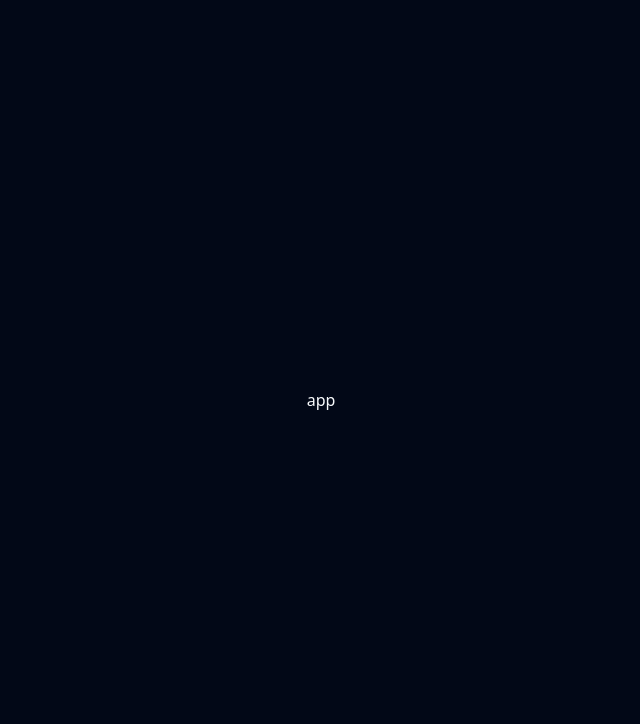
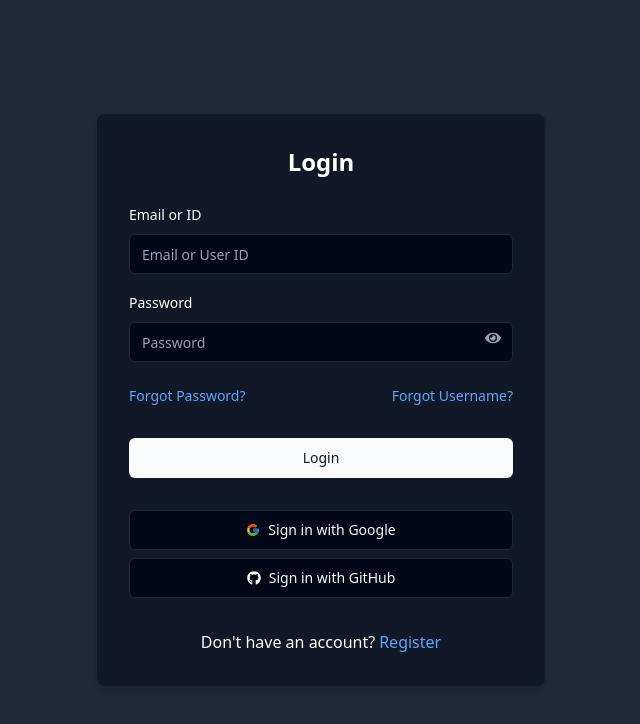
Before and after one commit to varunkainth/Task-Management-Frontend, a React (Vite) app: page / in a window 1280 px wide. Shown: the top 724 px of the page, without its empty margins (319-959 px from the left). Built offline with nearby package versions, Linux system fonts and the light colour scheme; no server answers.

Commit message:
"Added login feature with Google and GitHub sign-in options, updated package.json with new dependencies, and created a new login page component"

```diff
--- a/package.json
+++ b/package.json
@@ -11,6 +11,7 @@
   },
   "dependencies": {
     "@radix-ui/react-dropdown-menu": "^2.1.1",
+    "@radix-ui/react-label": "^2.1.0",
     "@radix-ui/react-slot": "^1.1.0",
     "@reduxjs/toolkit": "^2.2.7",
     "@swc/cli": "^0.4.0",
@@ -26,6 +27,7 @@
     "lucide-react": "^0.427.0",
     "react": "^18.3.1",
     "react-dom": "^18.3.1",
+    "react-icons": "^5.2.1",
     "react-redux": "^9.1.2",
     "redux": "^5.0.1",
     "tailwind-merge": "^2.5.0",
--- a/src/App.tsx
+++ b/src/App.tsx
@@ -1,10 +1,11 @@
+import Login from "./pages/auth/login";
+
 const App = () => {
   return (
-    <div className="flex items-center justify-center min-h-screen">
-      <div className="text-center">
-        app
-      </div>
-    </div>
+
+    <>
+      <Login/>
+    </>
   );
 };
 
--- /dev/null
+++ b/src/components/ui/input.tsx
@@ -0,0 +1,25 @@
+import * as React from "react"
+
+import { cn } from "@/lib/utils"
+
+export interface InputProps
+  extends React.InputHTMLAttributes<HTMLInputElement> {}
+
+const Input = React.forwardRef<HTMLInputElement, InputProps>(
+  ({ className, type, ...props }, ref) => {
+    return (
+      <input
+        type={type}
+        className={cn(
+          "flex h-10 w-full rounded-md border border-input bg-background px-3 py-2 text-sm ring-offset-background file:border-0 file:bg-transparent file:text-sm file:font-medium placeholder:text-muted-foreground focus-visible:outline-none focus-visible:ring-2 focus-visible:ring-ring focus-visible:ring-offset-2 disabled:cursor-not-allowed disabled:opacity-50",
+          className
+        )}
+        ref={ref}
+        {...props}
+      />
+    )
+  }
+)
+Input.displayName = "Input"
+
+export { Input }
--- /dev/null
+++ b/src/components/ui/label.tsx
@@ -0,0 +1,26 @@
+"use client"
+
+import * as React from "react"
+import * as LabelPrimitive from "@radix-ui/react-label"
+import { cva, type VariantProps } from "class-variance-authority"
+
+import { cn } from "@/lib/utils"
+
+const labelVariants = cva(
+  "text-sm font-medium leading-none peer-disabled:cursor-not-allowed peer-disabled:opacity-70"
+)
+
+const Label = React.forwardRef<
+  React.ElementRef<typeof LabelPrimitive.Root>,
+  React.ComponentPropsWithoutRef<typeof LabelPrimitive.Root> &
+    VariantProps<typeof labelVariants>
+>(({ className, ...props }, ref) => (
+  <LabelPrimitive.Root
+    ref={ref}
+    className={cn(labelVariants(), className)}
+    {...props}
+  />
+))
+Label.displayName = LabelPrimitive.Root.displayName
+
+export { Label }
--- a/src/firebaseConfig.ts
+++ b/src/firebaseConfig.ts
@@ -1,15 +1,17 @@
 // src/firebaseConfig.ts
-import { initializeApp } from 'firebase/app';
-import { getAuth } from 'firebase/auth';
-import { getFirestore } from 'firebase/firestore';
+import { initializeApp } from "firebase/app";
+import { getAuth, GithubAuthProvider, GoogleAuthProvider } from "firebase/auth";
+import { getFirestore } from "firebase/firestore";
 import { getAnalytics } from "firebase/analytics";
-import firebaseConfig from '@/config/firebaseConfig';
+import firebaseConfig from "@/config/firebaseConfig";
 
 // Initialize Firebase
 const app = initializeApp(firebaseConfig);
 
 const auth = getAuth(app);
 const firestore = getFirestore(app);
-const analytics = typeof window !== 'undefined' ? getAnalytics(app) : null;
+const analytics = typeof window !== "undefined" ? getAnalytics(app) : null;
+const googleAuthProvider = new GoogleAuthProvider();
+const githubAuthProvider = new GithubAuthProvider();
 
-export { auth, firestore,analytics };
+export { auth, firestore, analytics, googleAuthProvider, githubAuthProvider };
--- a/src/pages/auth/login.tsx
+++ b/src/pages/auth/login.tsx
@@ -0,0 +1,138 @@
+/* eslint-disable @typescript-eslint/no-explicit-any */
+import { Input } from "@/components/ui/input";
+import { Label } from "@/components/ui/label";
+import { Button } from "@/components/ui/button";
+import { cn } from "@/lib/utils";
+import { useState } from "react";
+import { FcGoogle } from "react-icons/fc";
+import { FaGithub } from "react-icons/fa";
+import { validateUser } from "@/utils/validation";
+import { FaEye, FaEyeSlash } from "react-icons/fa";
+import { signInWithPopup } from "firebase/auth";
+import { auth, googleAuthProvider } from "@/firebaseConfig";
+
+const Login = () => {
+  const [emailOrUserId, setEmailOrUserId] = useState("");
+  const [password, setPassword] = useState("");
+  const [passwordVisible, setPasswordVisible] = useState(false);
+  const [errors, setErrors] = useState<{
+    emailOrUserId?: string;
+    password?: string;
+  }>({});
+
+  const handleLogin = () => {
+    const { error } = validateUser({
+      email: emailOrUserId.includes("@") ? emailOrUserId : "",
+      userId: !emailOrUserId.includes("@") ? emailOrUserId : "",
+    });
+
+    if (error) {
+      const validationErrors = error.details.reduce((acc: any, err: any) => {
+        const field = err.path[0];
+        acc[field] = err.message;
+        return acc;
+      }, {});
+
+      setErrors(validationErrors);
+    } else {
+      setErrors({});
+      // Proceed with login logic
+    }
+  };
+
+  const handleGoogleSignIn = async () => {
+    // Handle Google Sign-In
+    const result = await signInWithPopup(auth, googleAuthProvider);
+    console.log(result);
+  };
+
+  const handleGitHubSignIn = () => {
+    // Handle GitHub Sign-In
+  };
+
+  return (
+    <div className="flex justify-center items-center min-h-screen bg-gray-800">
+      <div className="w-full max-w-md p-8 bg-gray-900 rounded-lg shadow-md">
+        <h2 className="mb-6 text-2xl font-semibold text-center text-white">
+          Login
+        </h2>
+        <div className="flex flex-col gap-4">
+          <div>
+            <Label className="text-white">Email or ID</Label>
+            <Input
+              type="text"
+              id="emailOrUserId"
+              placeholder="Email or User ID"
+              value={emailOrUserId}
+              onChange={(e) => setEmailOrUserId(e.target.value)}
+              className="mt-2"
+            />
+            {errors.emailOrUserId && (
+              <p className="text-red-500 text-sm mt-1">
+                {errors.emailOrUserId}
+              </p>
+            )}
+          </div>
+          <div className="relative">
+            <Label className="text-white">Password</Label>
+            <Input
+              type={passwordVisible ? "text" : "password"}
+              id="password"
+              placeholder="Password"
+              value={password}
+              onChange={(e) => setPassword(e.target.value)}
+              className="mt-2 pr-10"
+            />
+            <button
+              type="button"
+              onClick={() => setPasswordVisible(!passwordVisible)}
+              className="absolute right-3 top-12 transform -translate-y-1/2 text-gray-400 hover:text-gray-200 focus:outline-none"
+            >
+              {passwordVisible ? <FaEyeSlash /> : <FaEye />}
+            </button>
+            {errors.password && (
+              <p className="text-red-500 text-sm mt-1">{errors.password}</p>
+            )}
+          </div>
+          <div className="flex justify-between text-sm mt-2">
+            <a href="#" className="text-blue-400 hover:underline">
+              Forgot Password?
+            </a>
+            <a href="#" className="text-blue-400 hover:underline">
+              Forgot Username?
+            </a>
+          </div>
+          <Button type="button" className="w-full mt-4" onClick={handleLogin}>
+            Login
+          </Button>
+          <div className="flex flex-col gap-2 mt-4">
+            <Button
+              variant="outline"
+              className={cn("flex items-center justify-center gap-2")}
+              onClick={handleGoogleSignIn}
+            >
+              <FcGoogle />
+              Sign in with Google
+            </Button>
+            <Button
+              variant="outline"
+              className={cn("flex items-center justify-center gap-2")}
+              onClick={handleGitHubSignIn}
+            >
+              <FaGithub />
+              Sign in with GitHub
+            </Button>
+          </div>
+          <div className="text-center mt-4 text-white">
+            <span>Don't have an account?</span>
+            <a href="#" className="text-blue-400 hover:underline ml-1">
+              Register
+            </a>
+          </div>
+        </div>
+      </div>
+    </div>
+  );
+};
+
+export default Login;
--- /dev/null
+++ b/src/utils/validation.ts
@@ -0,0 +1,38 @@
+import Joi from "joi";
+
+const emailSchema = Joi.string()
+  .email({ tlds: { allow: false } })
+  .required();
+
+const passwordSchema = Joi.string()
+  .min(6)
+  .pattern(new RegExp("^(?=.*[A-Z])(?=.*[0-9])(?=.*[!@#$%^&*])"))
+  .required()
+  .messages({
+    "string.min": "Password must be at least 6 characters long.",
+    "string.pattern.base":
+      "Password must contain at least one uppercase letter, one number, and one special character.",
+  });
+
+const userIdSchema = Joi.string()
+  .pattern(new RegExp("^[0-9]{6,}$"))
+  .required()
+  .messages({
+    "string.pattern.base":
+      "User ID must be numeric and contain at least 6 digits.",
+    "any.required": "User ID is required.",
+  });
+
+export const validateUser = (data: {
+  email: string;
+  password?: string;
+  userId: string;
+}) => {
+  const schema = Joi.object({
+    email: emailSchema,
+    password: passwordSchema,
+    userId: userIdSchema,
+  });
+
+  return schema.validate(data, { abortEarly: false });
+};
```
Also changed, not shown: 1 other file (tests, documents, lock files or other folders).
